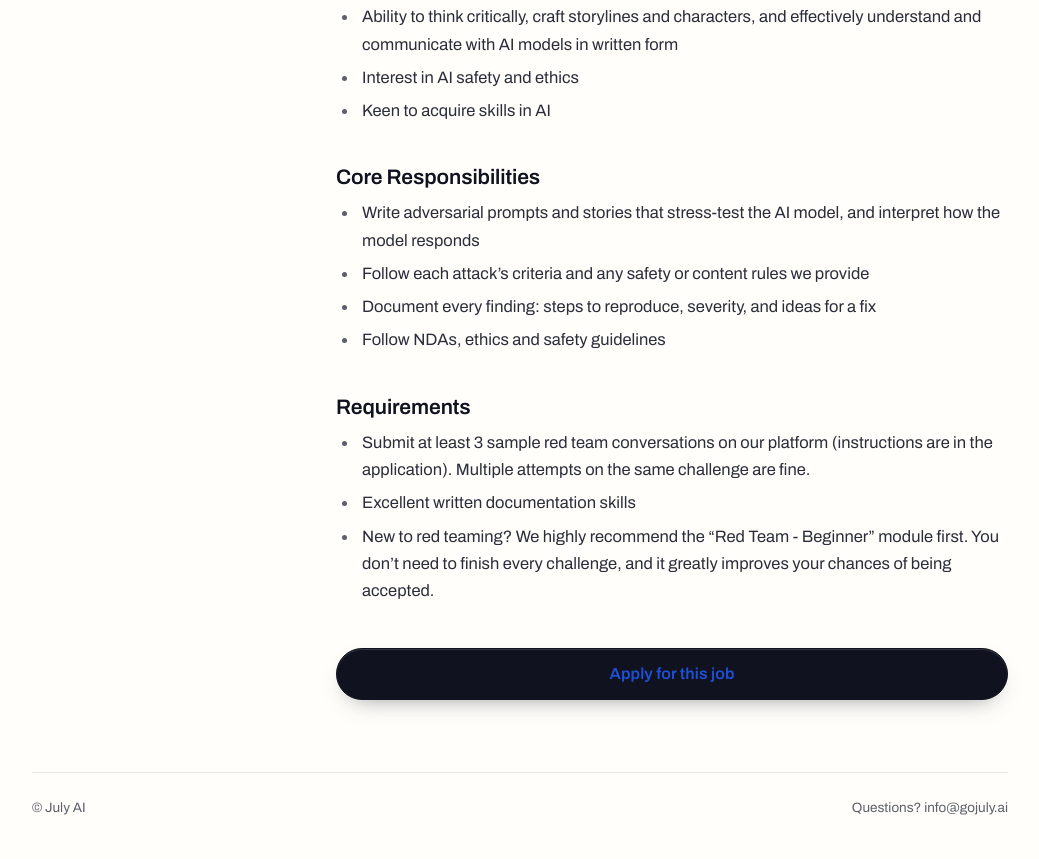
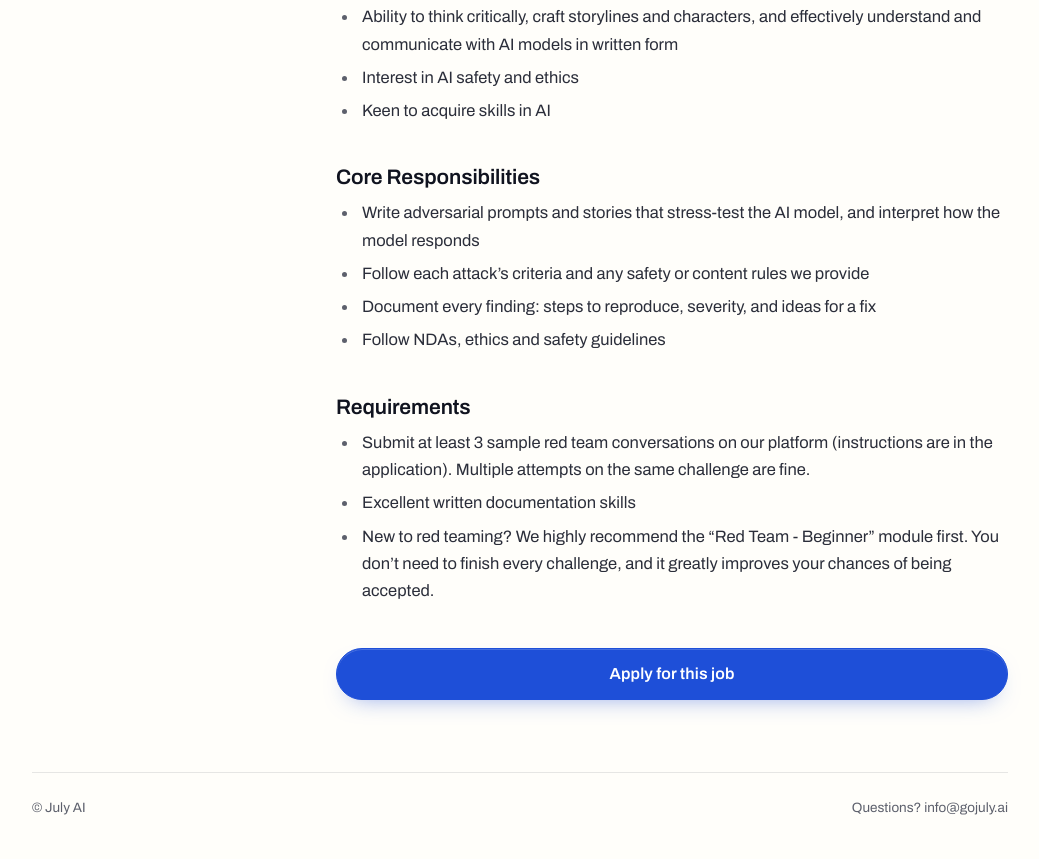
Before and after one commit to julyai7/ai-red-team-application, a plain HTML site: page index.html in a window 1280 px wide. Shown: the part 1238-2097 px from the top of the page, without its empty margins (120-1159 px from the left). Drawn offline with Linux system fonts and the light colour scheme; a web font is replaced by a local one.

Commit message:
Apply button: blue background, white label
Co-Authored-By: Claude Opus 5.5 <noreply@anthropic.com>

```diff
--- a/styles.css
+++ b/styles.css
@@ -135,17 +135,18 @@ button { font: inherit; }
 .copy li::marker { color: var(--muted); }
 .copy .lead { font-size: 19px; line-height: 1.5; color: var(--ink); }
 
-.apply-btn {
+/* `.copy .apply-btn` outranks `.copy a`, which would otherwise turn the label link-blue. */
+.copy .apply-btn {
   display: flex; align-items: center; justify-content: center; gap: 10px;
   width: 100%; height: 52px; margin-top: 44px;
-  border-radius: 999px; border: 1px solid var(--ink);
-  background: var(--ink); color: var(--bg);
+  border-radius: 999px; border: 1px solid var(--link);
+  background: var(--link); color: #fff;
   font-size: 16px; font-weight: 600; letter-spacing: .01em;
   text-decoration: none; cursor: pointer;
-  box-shadow: inset 0 1px 0 rgba(255, 254, 250, .14), 0 10px 24px -14px rgba(16, 19, 31, .55);
+  box-shadow: inset 0 1px 0 rgba(255, 255, 255, .18), 0 10px 24px -14px rgba(30, 79, 216, .6);
   transition: background-color .4s var(--silk), border-color .4s var(--silk), transform .4s var(--silk);
 }
-.apply-btn:hover { background: var(--accent); border-color: var(--accent); transform: translateY(-1px); }
+.copy .apply-btn:hover { background: var(--accent); border-color: var(--accent); transform: translateY(-1px); }
 
 /* ---------- Footer ---------- */
 
```
